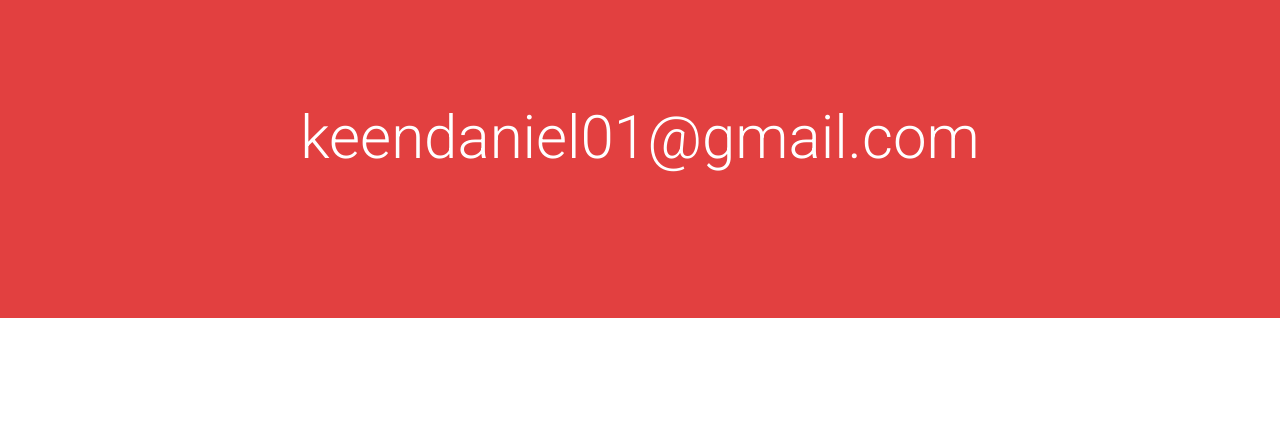
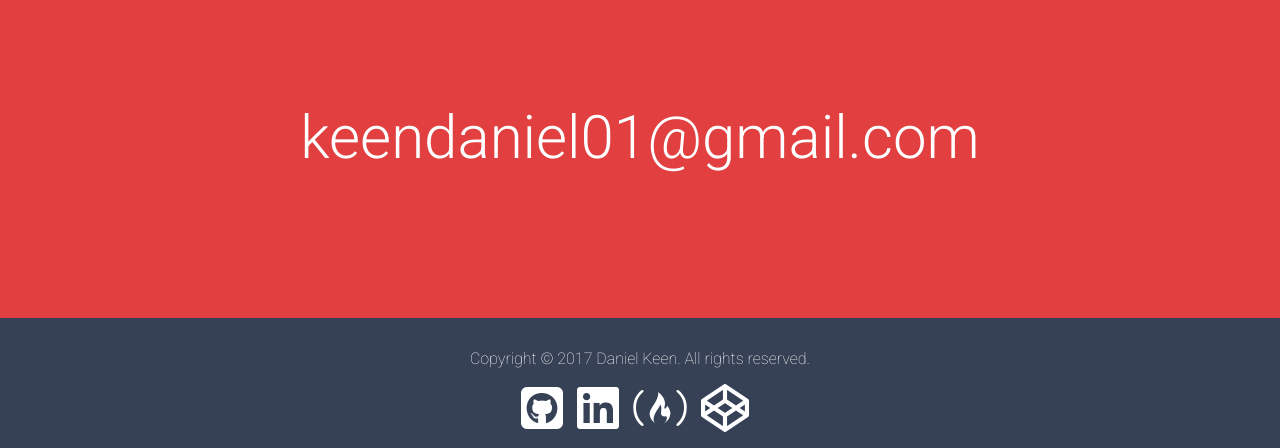
Before and after one commit to DKeen0123/PersonalSite, a website: page app/index.html in a window 1280 px wide. Shown: the part 2359-2807 px from the top of the page. Before the commit the page ends 2737 px from the top, so only its background shows below. Drawn offline with Linux system fonts and the light colour scheme.

Commit message:
Finished html and css of footer.

```diff
--- a/app/assets/styles/modules/_page-section.css
+++ b/app/assets/styles/modules/_page-section.css
@@ -20,6 +20,10 @@
     }
   }
 
+  &--contact {
+    margin-bottom: -60px;
+  }
+
   &--contact a {
     color: white;
     background: #e24040;
--- /dev/null
+++ b/app/assets/styles/modules/_site-footer.css
@@ -0,0 +1,20 @@
+.site-footer {
+  background-color: $mainBlue;
+  color: white;
+  padding: 1rem 0;
+  text-align: center;
+  min-height: 100px;
+
+  &__text {
+    display: block;
+    font-weight: 200;
+  }
+
+  &__icon-container a {
+    color: white;
+  }
+
+  &__icon {
+    padding-right: 10px;
+  }
+}
--- a/app/assets/styles/styles.css
+++ b/app/assets/styles/styles.css
@@ -11,3 +11,4 @@
 @import "modules/_about";
 @import "modules/_generic-content-container";
 @import "modules/_portfolio";
+@import "modules/_site-footer";
--- a/app/index.html
+++ b/app/index.html
@@ -4,6 +4,7 @@
 <head>
   <title>Daniel Keen</title>
   <meta name="description" content="Daniel Keen Portfolio">
+  <script src="https://use.fontawesome.com/75dc280c8b.js"></script>
   <link href='https://fonts.googleapis.com/css?family=Roboto:400,100,300,500,700' rel='stylesheet' type='text/css'>
   <link rel="stylesheet" href="temp/styles/styles.css" />
 </head>
@@ -95,6 +96,20 @@
     <a href="mailto:keendaniel01@gmail.com"><p>keendaniel01@gmail.com</p>
     </a>
   </div>
+
+  <footer class="site-footer">
+    <div class="wrapper">
+      <p class="site-footer__text">
+        Copyright &copy; 2017 Daniel Keen. All rights reserved.
+      </p>
+      <div class="site-footer__icon-container">
+        <a href="https://github.com/DKeen0123" target="_blank"><i class="fa fa-github-square fa-3x site-footer__icon" aria-hidden="true"></i></a>
+        <a href="https://www.linkedin.com/in/danielkeenops/" target="_blank"><i class="fa fa-linkedin-square fa-3x site-footer__icon" aria-hidden="true"></i></a>
+        <a href="https://www.freecodecamp.org/dkeen0123" target="_blank"><i class="fa fa-free-code-camp fa-3x site-footer__icon" aria-hidden="true"></i></a>
+        <a href="https://codepen.io/DKeen0123/" target="_blank"><i class="fa fa-codepen fa-3x site-footer__icon"  aria-hidden="true"></i></a>
+      </div>
+    </div>
+  </footer>
 </body>
 
 </html>
--- a/app/temp/styles/styles.css
+++ b/app/temp/styles/styles.css
@@ -533,6 +533,10 @@
   }
   }
 
+.page-section--contact {
+    margin-bottom: -60px;
+  }
+
 .page-section--contact a {
     color: white;
     background: #e24040;
@@ -809,3 +813,24 @@
               box-shadow: 0 10px 20px rgba(0, 0, 0, 0.7);
     }
   }
+
+.site-footer {
+  background-color: #364156;
+  color: white;
+  padding: 1rem 0;
+  text-align: center;
+  min-height: 100px;
+}
+
+.site-footer__text {
+    display: block;
+    font-weight: 200;
+  }
+
+.site-footer__icon-container a {
+    color: white;
+  }
+
+.site-footer__icon {
+    padding-right: 10px;
+  }
```
Also changed, not shown: 1 other file.
